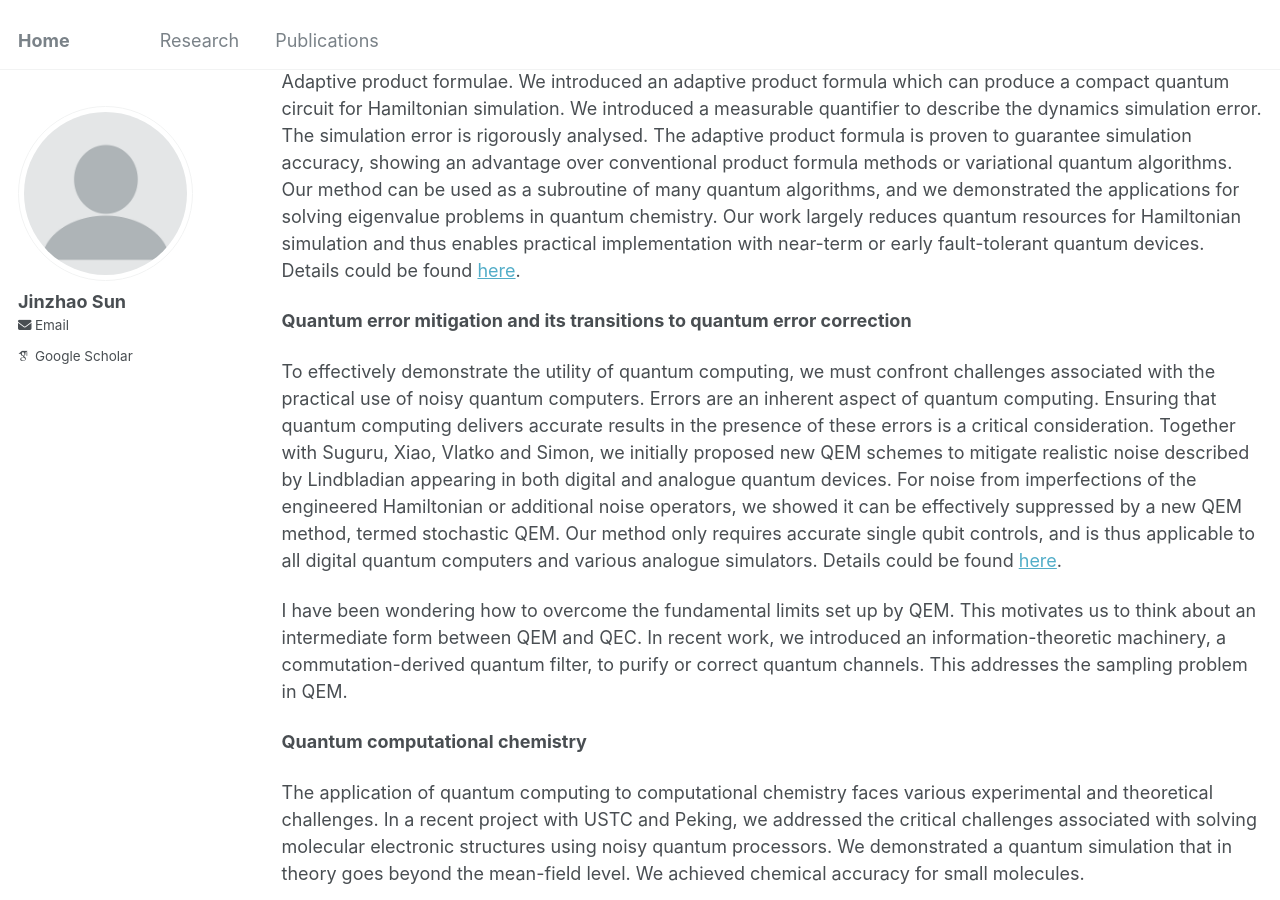
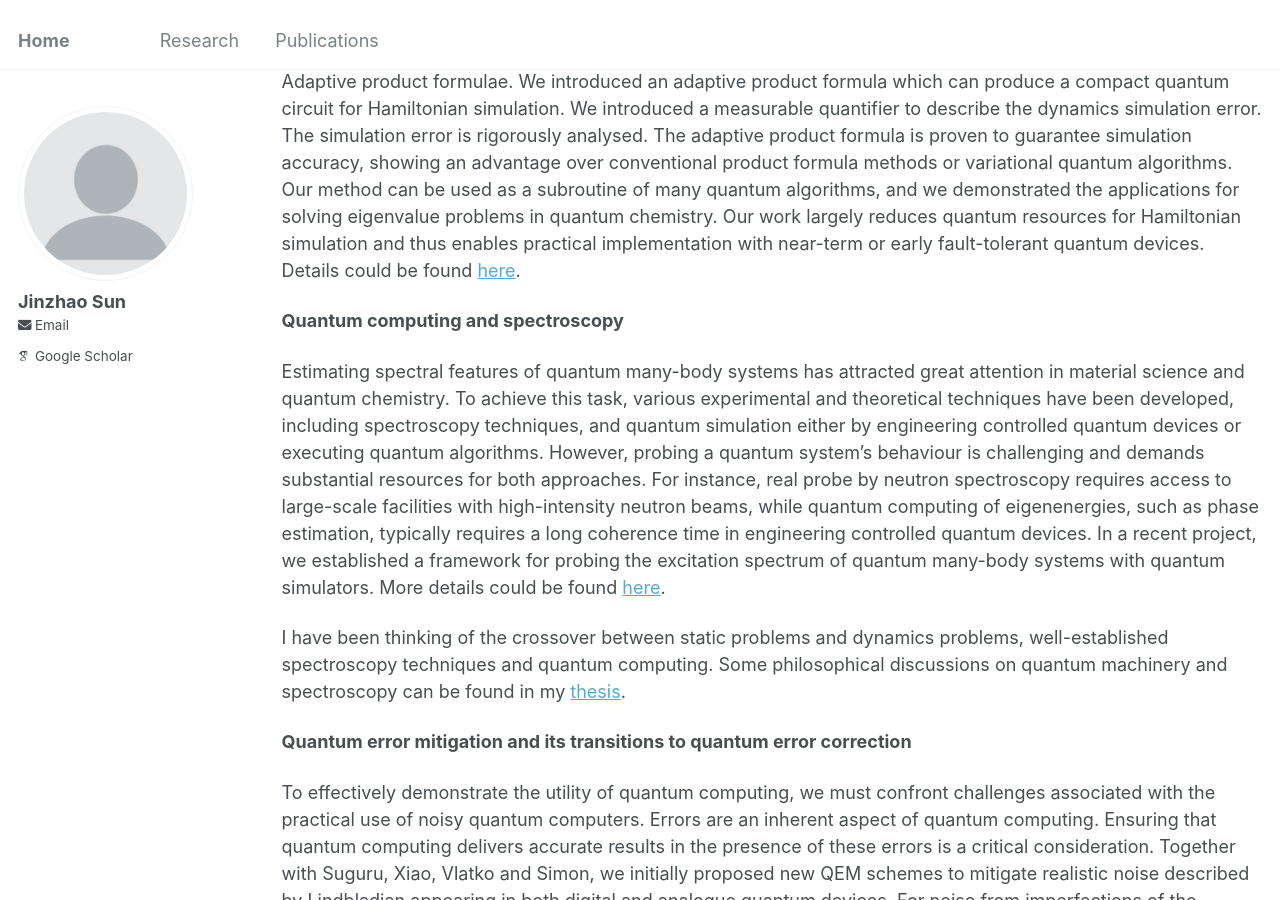
Before and after one commit to jinzhao-sun/jinzhao-sun.github.io, a Jekyll site: the page built from _pages/research.md, in a window 1280 px wide and 900 px high, scrolled down 1139 px. Built offline with Jekyll 4.4.1, drawn with Linux system fonts in a browser that asks for light colours; some web fonts are replaced; some of the changed text lies outside the part shown.

Commit message:
Update research.md

```diff
--- a/_pages/research.md
+++ b/_pages/research.md
@@ -8,7 +8,7 @@ author_profile: true
 
 I have been working on quantum computing, quantum information, and quantum many-body physics. Below let us explore  a few topics that I have been interested in.
 
-**Quantum algorithms**
+**Quantum computing**
 
 Quantum problems can be broadly classified into two categories: static problems and dynamics problems. Static problems correspond to finding a quantum system's lowest energy state or its eigenstate. Applications range from drug design to uncovering novel phases of matter, which, to most extent, can be transformed into an eigenstate problem. On the other hand, dynamics problems include finding quantum circuits to approximate the dynamics governed by a Hamiltonian, also known as Hamiltonian simulation, with applications including identifying dissipative phase transitions and studying information scrambling and transport.
 
@@ -22,6 +22,13 @@ Perturbative approach to quantum dynamics simulation. Perturbation theory brings
 
 Adaptive product formulae. We introduced an adaptive product formula which can produce a compact quantum circuit for Hamiltonian simulation. We introduced a measurable quantifier to describe the dynamics simulation error. The simulation error is rigorously analysed. The adaptive product formula is proven to guarantee simulation accuracy, showing an advantage over conventional product formula methods or variational quantum algorithms. Our method can be used as a subroutine of many quantum algorithms, and we demonstrated the applications for solving eigenvalue problems in quantum chemistry. Our work largely reduces quantum resources for Hamiltonian simulation and thus enables practical implementation with near-term or early fault-tolerant quantum devices. Details could be found [here](https://journals.aps.org/prl/abstract/10.1103/PhysRevLett.130.040601).
 
+**Quantum computing and spectroscopy**
+
+Estimating spectral features of quantum many-body systems has attracted great attention in material science
+and quantum chemistry. To achieve this task, various experimental and theoretical techniques have been developed, including spectroscopy techniques, and quantum simulation either by engineering controlled quantum
+devices or executing quantum algorithms. However, probing a quantum system's behaviour is challenging and demands substantial resources for both approaches. For instance, real probe by neutron spectroscopy requires access to large-scale facilities with high-intensity neutron beams, while quantum computing of eigenenergies, such as phase estimation, typically requires a long coherence time in engineering controlled quantum devices. In a recent project, we established a framework for probing the excitation spectrum of quantum many-body systems with quantum simulators. More details could be found [here](https://arxiv.org/abs/2305.07649).
+
+I have been thinking of the crossover between static problems and dynamics problems, well-established spectroscopy techniques and quantum computing. Some philosophical discussions on quantum machinery and spectroscopy can be found in my [thesis](https://ora.ox.ac.uk/objects/uuid:de5499cb-9c49-4be3-acc1-5be4cb81099d).
 
 
 **Quantum error mitigation and its transitions to quantum error correction**
```
